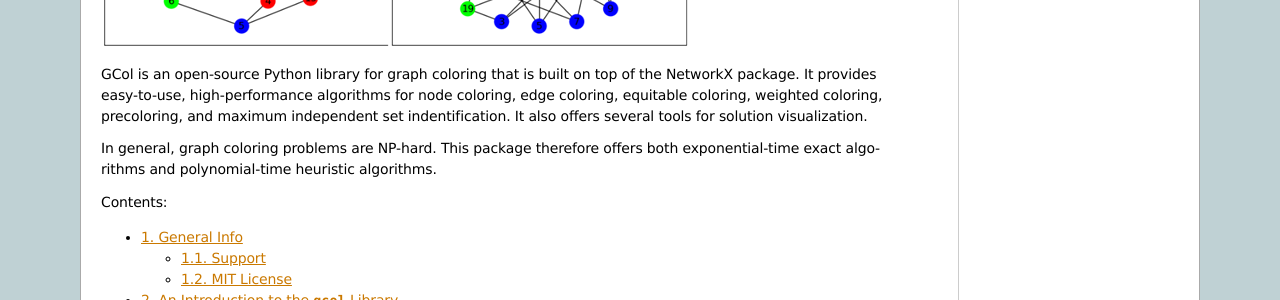
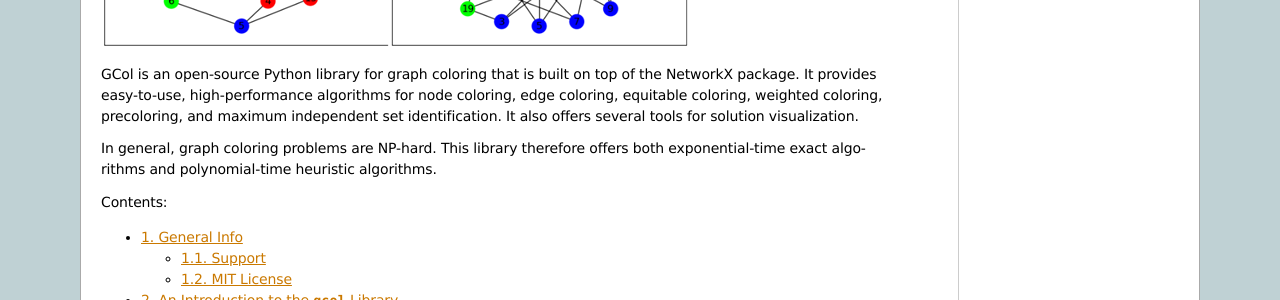
Before and after one commit to Rhyd-Lewis/GCol, a Sphinx documentation site: the page built from docs/index.rst, in a window 1280 px wide. Shown: the part 256-556 px from the top of the page. Built offline with Sphinx 7.4.7, drawn with Linux system fonts in a browser that asks for light colours.

Commit message:
Update index.rst

```diff
--- a/docs/index.rst
+++ b/docs/index.rst
@@ -3,9 +3,9 @@
 
 .. image:: img/pic.png
 
-GCol is an open-source Python library for graph coloring that is built on top of the NetworkX package. It provides easy-to-use, high-performance algorithms for node coloring, edge coloring, equitable coloring, weighted coloring, precoloring, and maximum independent set indentification. It also offers several tools for solution visualization.
+GCol is an open-source Python library for graph coloring that is built on top of the NetworkX package. It provides easy-to-use, high-performance algorithms for node coloring, edge coloring, equitable coloring, weighted coloring, precoloring, and maximum independent set identification. It also offers several tools for solution visualization.
 
-In general, graph coloring problems are NP-hard. This package therefore offers both exponential-time exact algorithms and polynomial-time heuristic algorithms.
+In general, graph coloring problems are NP-hard. This library therefore offers both exponential-time exact algorithms and polynomial-time heuristic algorithms.
 
 .. toctree::
    :maxdepth: 5
```
